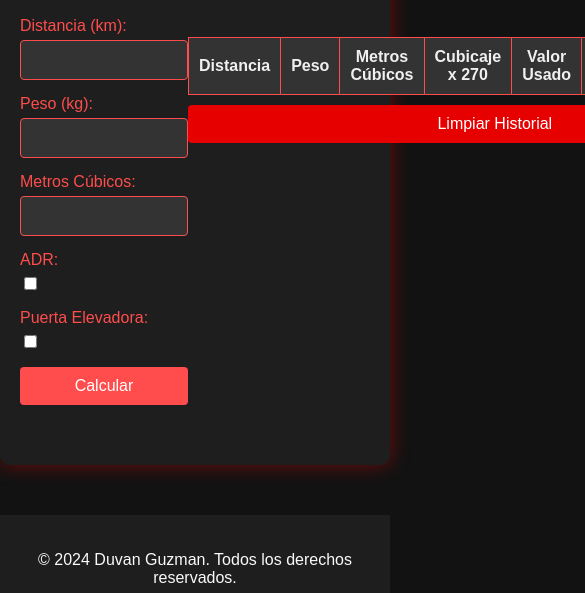
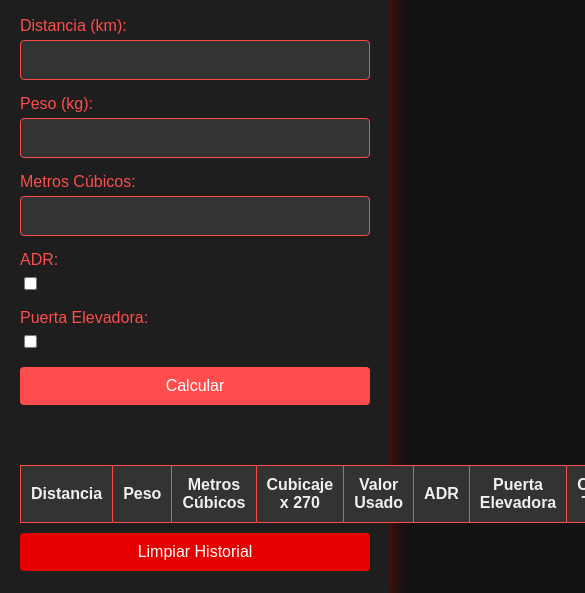
Before and after one commit to DictaDank/sctrans-calculadora, a plain HTML site: page index.html in a window 390 px wide. Shown: the part 251-844 px from the top of the page, 585 px wide, since content can reach past the window. Drawn offline with Linux system fonts and the light colour scheme.

Commit message:
Add responsive layout for small screens

```diff
--- a/styles.css
+++ b/styles.css
@@ -113,3 +113,13 @@ footer {
     color: #fafafa;
     font-family: 'Arial', sans-serif;
 }
+
+@media (max-width: 768px) {
+    .row {
+        flex-direction: column;
+    }
+
+    .col-md-6 {
+        width: 100%;
+    }
+}
```
